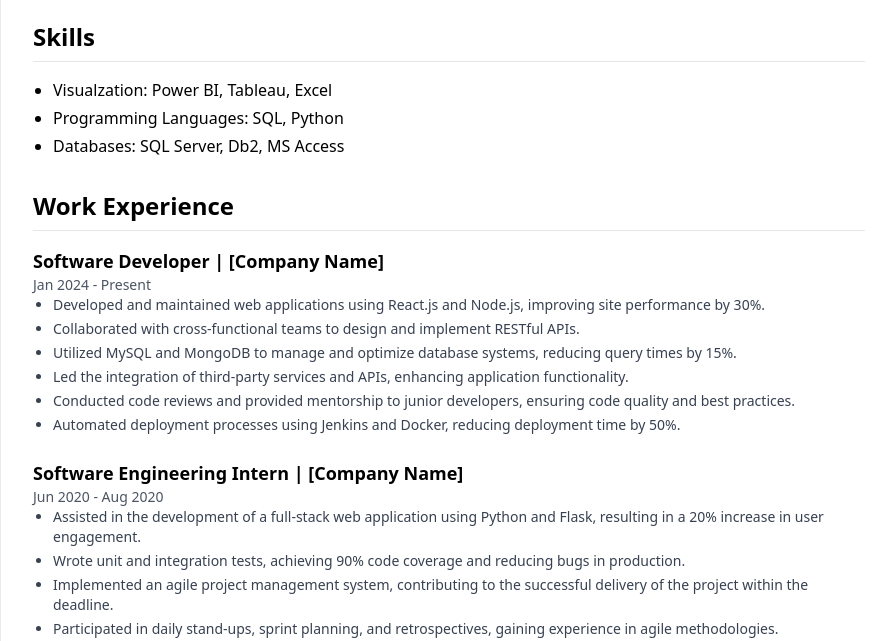
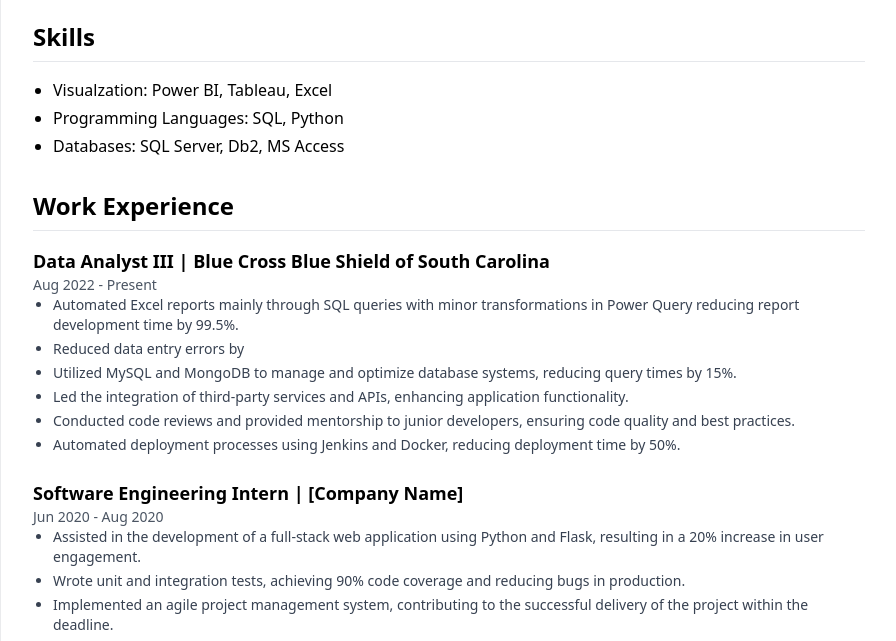
Before and after one commit to MManahan/MManahan.github.io, a plain HTML site: page index.html in a window 1280 px wide. Shown: the part 156-797 px from the top of the page, without its empty margins (191-1087 px from the left). Drawn offline with nearby package versions, Linux system fonts and the light colour scheme.

Commit message:
updated resume

```diff
--- a/index.html
+++ b/index.html
@@ -34,11 +34,11 @@
             <h2 class="text-2xl font-semibold border-b pb-2 mb-4">Work Experience</h2>
 
             <div class="mb-6">
-                <p class="text-lg font-bold">Software Developer | [Company Name]</p>
-                <p class="text-sm text-gray-600">Jan 2024 - Present</p>
+                <p class="text-lg font-bold">Data Analyst III | Blue Cross Blue Shield of South Carolina</p>
+                <p class="text-sm text-gray-600">Aug 2022 - Present</p>
                 <ul class="list-disc pl-5 space-y-1 text-sm text-gray-700">
-                    <li>Developed and maintained web applications using React.js and Node.js, improving site performance by 30%.</li>
-                    <li>Collaborated with cross-functional teams to design and implement RESTful APIs.</li>
+                    <li>Automated Excel reports mainly through SQL queries with minor transformations in Power Query reducing report development time by 99.5%.</li>
+                    <li>Reduced data entry errors by </li>
                     <li>Utilized MySQL and MongoDB to manage and optimize database systems, reducing query times by 15%.</li>
                     <li>Led the integration of third-party services and APIs, enhancing application functionality.</li>
                     <li>Conducted code reviews and provided mentorship to junior developers, ensuring code quality and best practices.</li>
```
